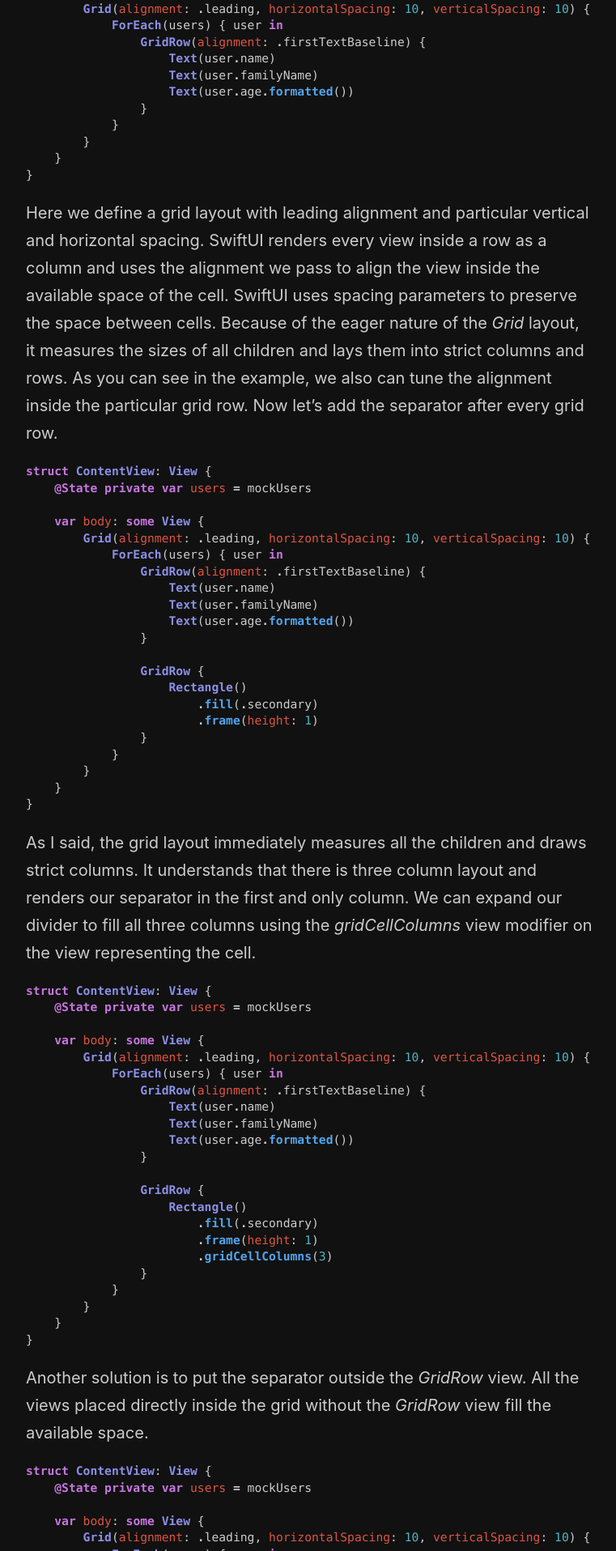
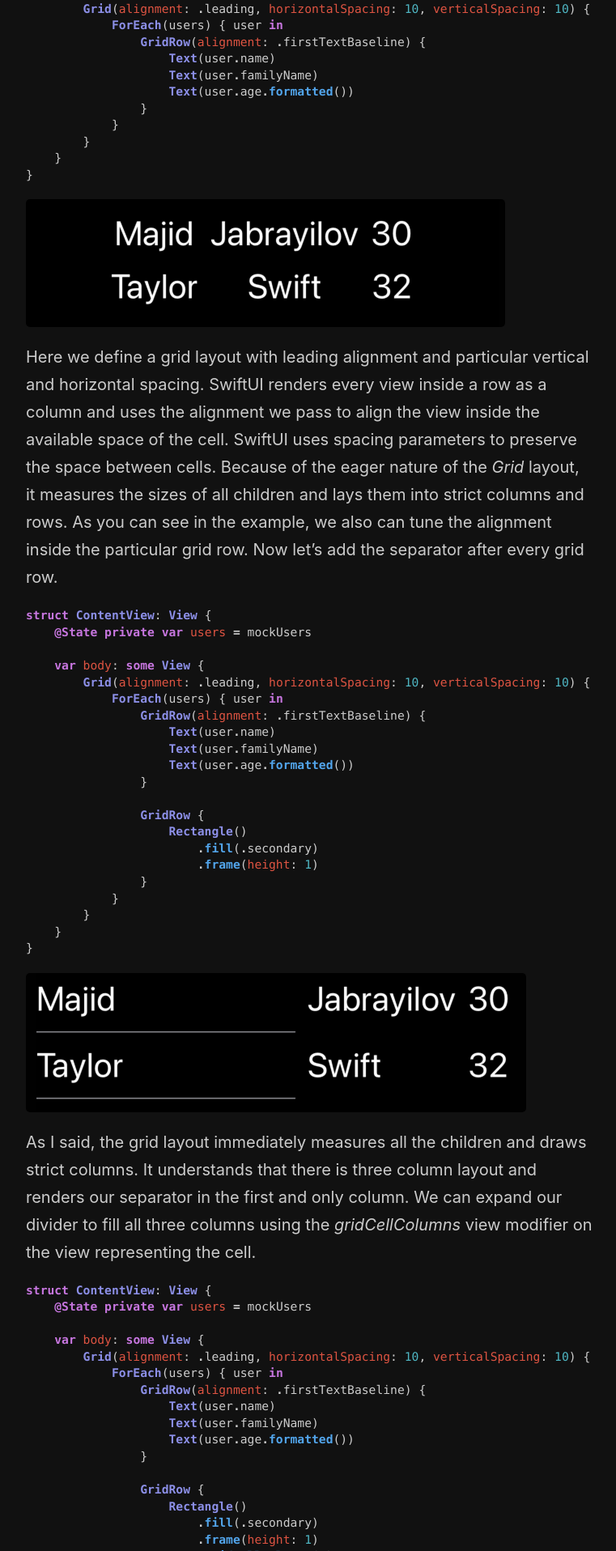
Before and after one commit to mecid/mecid.github.io, a Jekyll site: the page built from _posts/2022-08-10-mastering-grid-layout-in-swiftui.md, in a window 1280 px wide. Shown: the part 703-2619 px from the top of the page at 81% size, without its empty margins (258-1019 px from the left). Built offline with Jekyll 4.4.1, drawn with Linux system fonts in a browser that asks for light colours.

Commit message:
images added to grid layout post

````diff
--- a/_posts/2022-08-10-mastering-grid-layout-in-swiftui.md
+++ b/_posts/2022-08-10-mastering-grid-layout-in-swiftui.md
@@ -27,6 +27,8 @@ struct ContentView: View {
 }
 ```
 
+![new-grid](/public/egrid.png)
+
 Here we define a grid layout with leading alignment and particular vertical and horizontal spacing. SwiftUI renders every view inside a row as a column and uses the alignment we pass to align the view inside the available space of the cell. SwiftUI uses spacing parameters to preserve the space between cells. Because of the eager nature of the *Grid* layout, it measures the sizes of all children and lays them into strict columns and rows. As you can see in the example, we also can tune the alignment inside the particular grid row. Now let's add the separator after every grid row.
 
 ```swift
@@ -52,6 +54,8 @@ struct ContentView: View {
     }
 }
 ```
+
+![new-grid](/public/egrid1.png)
 
 As I said, the grid layout immediately measures all the children and draws strict columns. It understands that there is three column layout and renders our separator in the first and only column. We can expand our divider to fill all three columns using the *gridCellColumns* view modifier on the view representing the cell.
 
@@ -79,6 +83,8 @@ struct ContentView: View {
     }
 }
 ```
+
+![new-grid](/public/egrid2.png)
 
 Another solution is to put the separator outside the *GridRow* view. All the views placed directly inside the grid without the *GridRow* view fill the available space.
 
@@ -124,6 +130,8 @@ struct ContentView: View {
     }
 }
 ```
+
+![new-grid](/public/egrid3.png)
 
 SwiftUI allows us to set not only the alignment of the particular cell but also its anchor point. For example, we might want to shift the cell content to 25% of the horizontally available space. In this case, we can use the *gridCellAnchor* view modifier.
 
@@ -174,6 +182,8 @@ struct ContentView: View {
 }
 ```
 
+![new-grid](/public/egrid4.png)
+
 In this case, we ask our separator view to take place by respecting the width of other rows and don't fill all the available width.
 
 Today we learned how to use the new grid layout in SwiftUI. Try to use it by default whenever you need a grid and switch to the lazy version of the grid component whenever performance issues appear.
````
